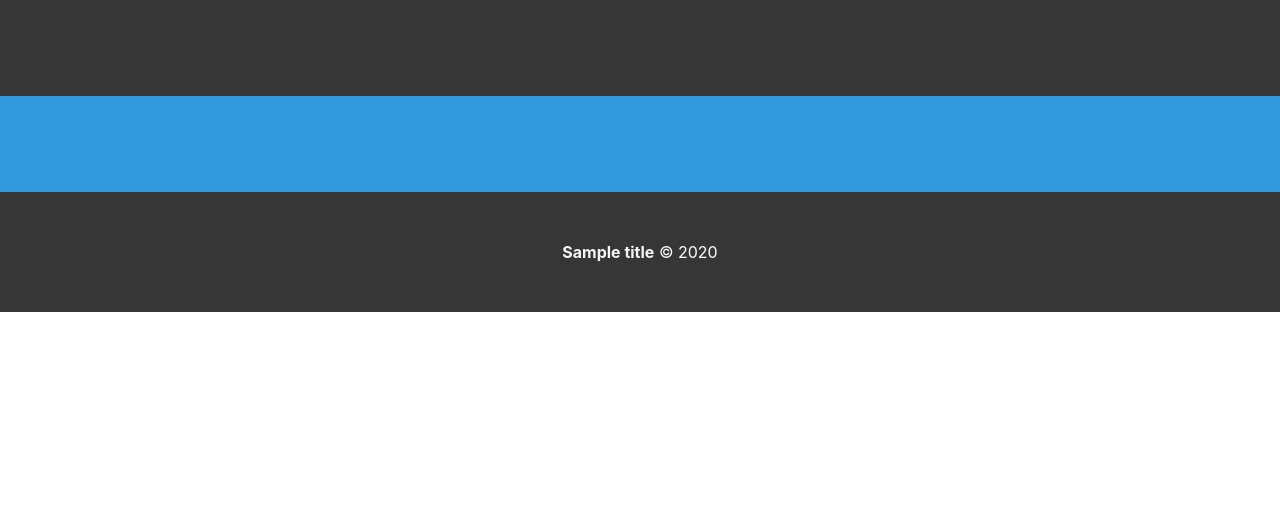
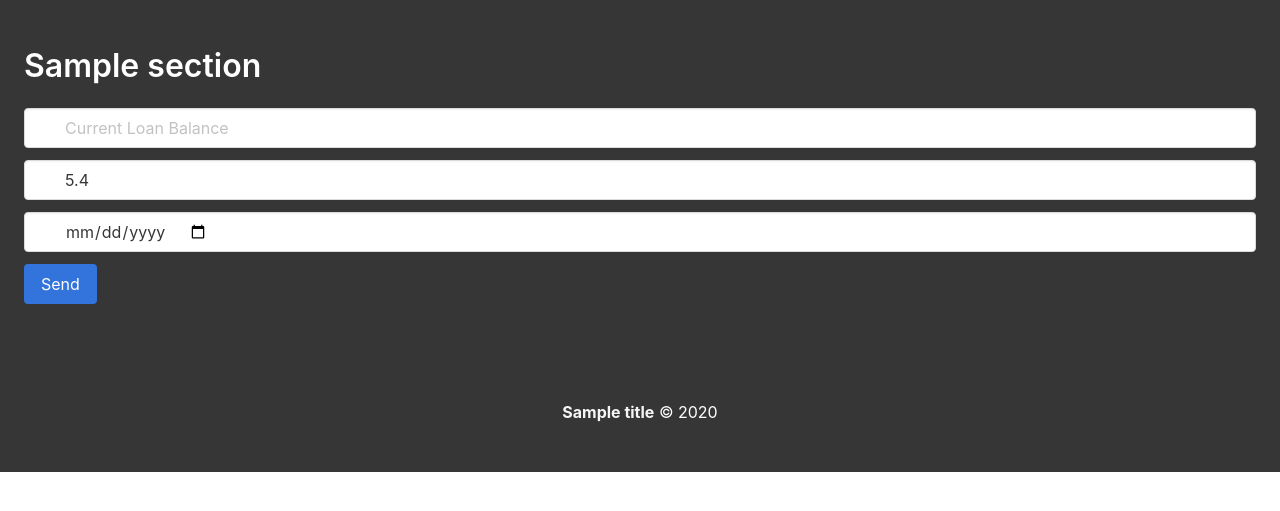
Before and after one commit to bmaximuml/student_loan_calculator, a Flask app: template templates/index.html in a window 1280 px wide. Shown: the part 52-563 px from the top of the page. Run offline with Flask 2, Linux system fonts and the light colour scheme; the template is opened without the code that fills it: values that come from a table or form of the project are taken from there, most other values are stand-ins (such as "Sample title", 1, 10 or a date in 2020).

Commit message:
Place loan information form on index

```diff
--- a/application.py
+++ b/application.py
@@ -146,10 +146,12 @@ class ContactForm(Form):
 
 @application.route('/', methods=['POST', 'GET'])
 def about():
+    form = LoanInformationForm(request.form)
     return render_template(
         'index.html',
         title=environ['WFB_PROJECT_NAME'],
         year=datetime.now().year,
+        form=form,
     )
 
 
--- a/templates/index.html
+++ b/templates/index.html
@@ -4,14 +4,39 @@
     <a id="section_1"></a>
     <div class="hero is-dark">
         <div class="hero-body">
-
-        </div>
-    </div>
-
-    <a id="section_2"></a>
-    <div class="hero is-info">
-        <div class="hero-body">
-
+            <h1 class="title">{{ sections[0] }}</h1>
+            <form method="post" action="/" name="loan">
+                {{ form.csrf_token }}
+                <div class="field">
+                    <p class="control has-icons-left">
+                        {{ form.balance }}
+                    </p>
+                    {% if form.balance.errors %}
+                        <ul class="errors">{% for error in form.balance.errors %}<li>{{ error }}</li>{% endfor %}</ul>
+                    {% endif %}
+                </div>
+                <div class="field">
+                    <p class="control has-icons-left">
+                        {{ form.interest }}
+                    </p>
+                    {% if form.interest.errors %}
+                        <ul class="errors">{% for error in form.interest.errors %}<li>{{ error }}</li>{% endfor %}</ul>
+                    {% endif %}
+                </div>
+                <div class="field">
+                    <p class="control has-icons-left">
+                        {{ form.graduation }}
+                    </p>
+                    {% if form.graduation.errors %}
+                        <ul class="errors">{% for error in form.graduation.errors %}<li>{{ error }}</li>{% endfor %}</ul>
+                    {% endif %}
+                </div>
+                <div class="field">
+                    <div class="control">
+                        {{ form.submit }}
+                    </div>
+                </div>
+            </form>
         </div>
     </div>
 {% endblock %}
```
